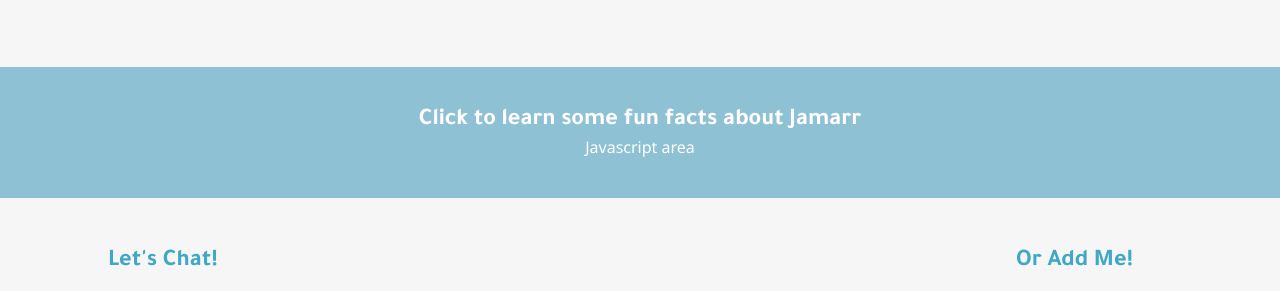
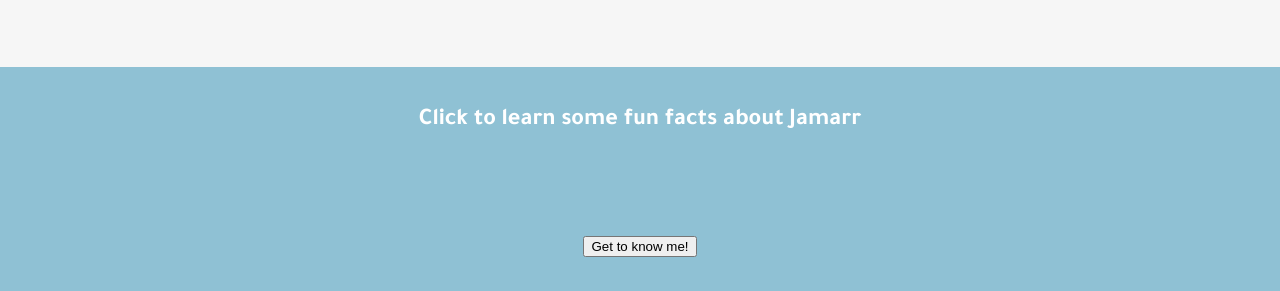
Before and after one commit to Jpford93/jpford93, a plain HTML site: page index.html in a window 1280 px wide. Shown: the part 1853-2144 px from the top of the page. Drawn offline with Linux system fonts and the light colour scheme.

Commit message:
New JS and more

```diff
--- a/index.html
+++ b/index.html
@@ -90,12 +90,18 @@
             </div>
         </div>
     </div>
-    <div id="fun-fact">
+    <div id="fact-base">
         <div class="fun-fact-area">
             <h2>Click to learn some fun facts about Jamarr</h2>
-            <p>Javascript area</p>
+            <canvas id="funFact" width="500px" height="100px">
+                This text shows up if the canvas element is  not supported
+            </canvas>
+            <div id="buttonContainer">
+                <button onclick="getKnow()">Get to know me!</button>
+            </div>
         </div>
     </div>
+    <script src="test.js"></script>
     <div id="connect">
         <div class="container-1">
             <div class=contact>
--- a/style/style.css
+++ b/style/style.css
@@ -126,6 +126,12 @@ nav li {
     color: #fff;
 }
 
+canvas {
+    margin-left: auto;
+    margin-right: auto;
+    display: block;
+}
+
 
 /*Connect*/
 
--- /dev/null
+++ b/test.js
@@ -0,0 +1,20 @@
+function randomParty() {
+    let facts = Math.floor(Math.random() * (sentences.length));
+    return sentences[facts];
+}
+
+let sentences = [
+    'I started coding in 2008',
+    'I have been graphic designing for 11 years.',
+    'My mother inspired to get into fashion.',
+]
+
+function getKnow() {
+    let canvas = document.getElementById("funFact");
+    let context = canvas.getContext("2d");
+    context.clearRect(0, 0, canvas.width, canvas.height);
+    context.font = "20px Arial";
+    context.fillStyle = "white";
+    context.textAlign = "center";
+    context.fillText(randomParty(), 250, canvas.height / 2 + 10);
+}
```
Also changed, not shown: JS/funfact.js (deleted).
